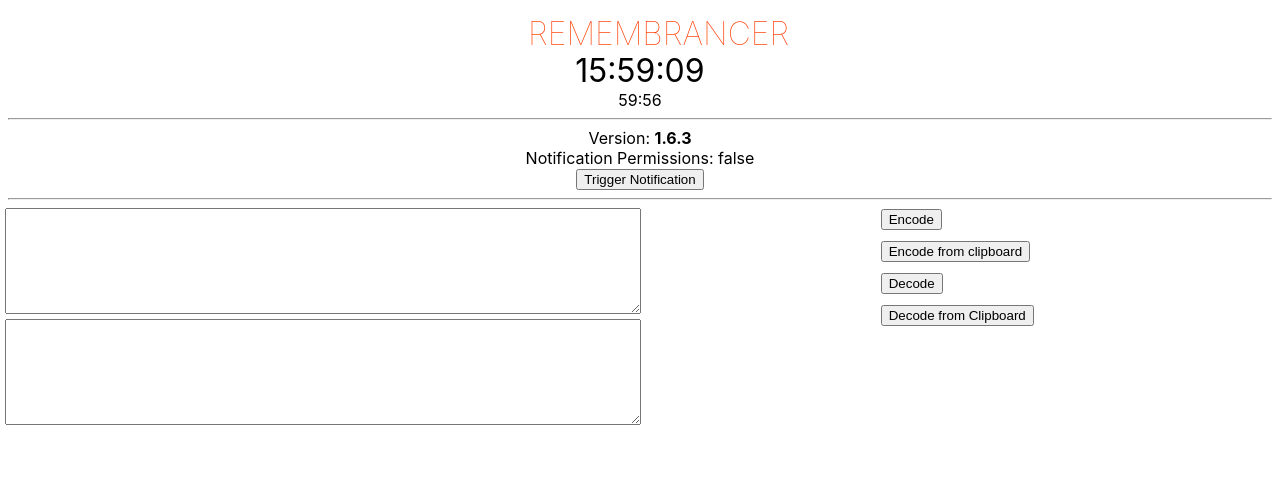
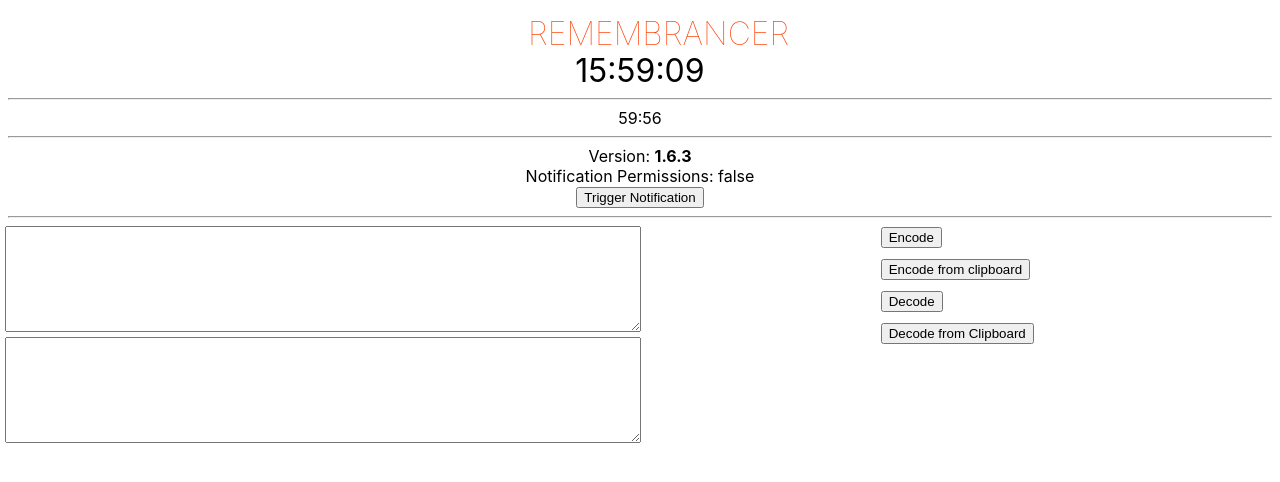
Before and after one commit to dArignac/remembrancer, a Svelte app: page / in a window 1280 px wide. Shown: the top 482 px of the page. Built offline with nearby package versions, Linux system fonts and the light colour scheme.

Commit message:
fix: trigger new version

```diff
--- a/src-tauri/tauri.conf.json
+++ b/src-tauri/tauri.conf.json
@@ -78,7 +78,7 @@
     "windows": [
       {
         "fullscreen": false,
-        "height": 480,
+        "height": 500,
         "resizable": true,
         "title": "Remembrancer",
         "width": 440
--- a/src/App.svelte
+++ b/src/App.svelte
@@ -42,6 +42,7 @@
 <main>
   <h1>Remembrancer</h1>
   <Clock />
+  <hr />
   <Countdown />
   <hr />
   <Version />
```
Also changed, not shown: 1 other file (tests, documents, lock files or other folders).
